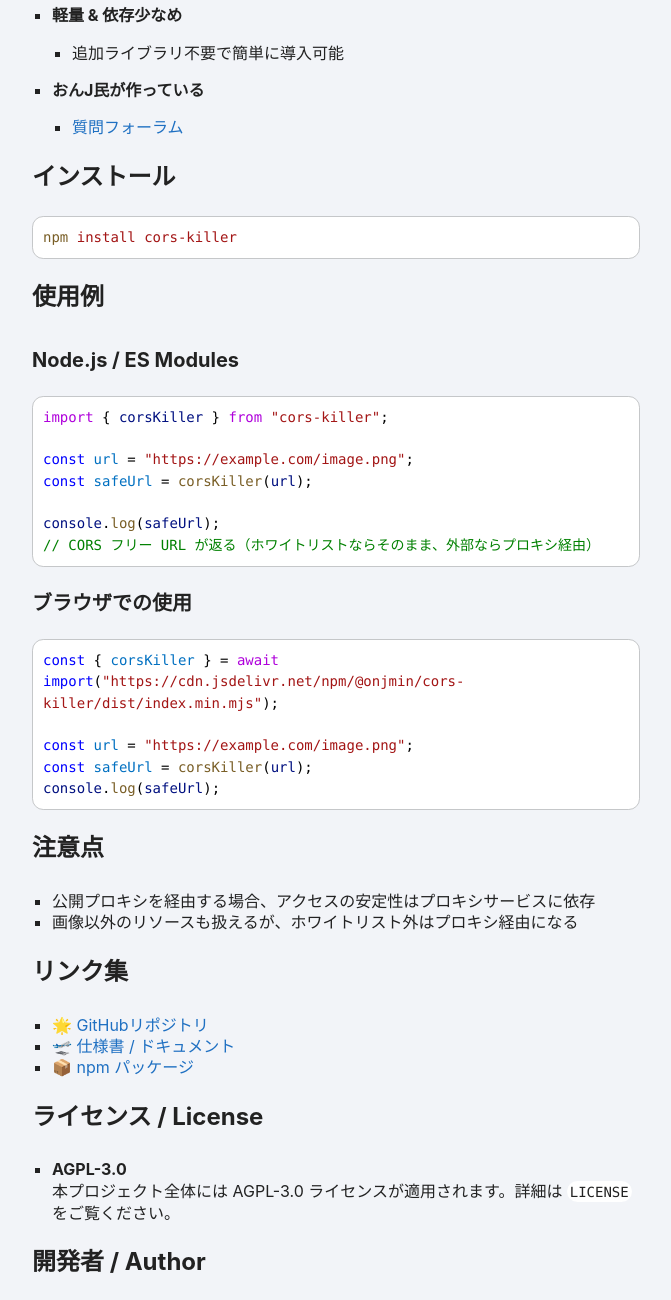
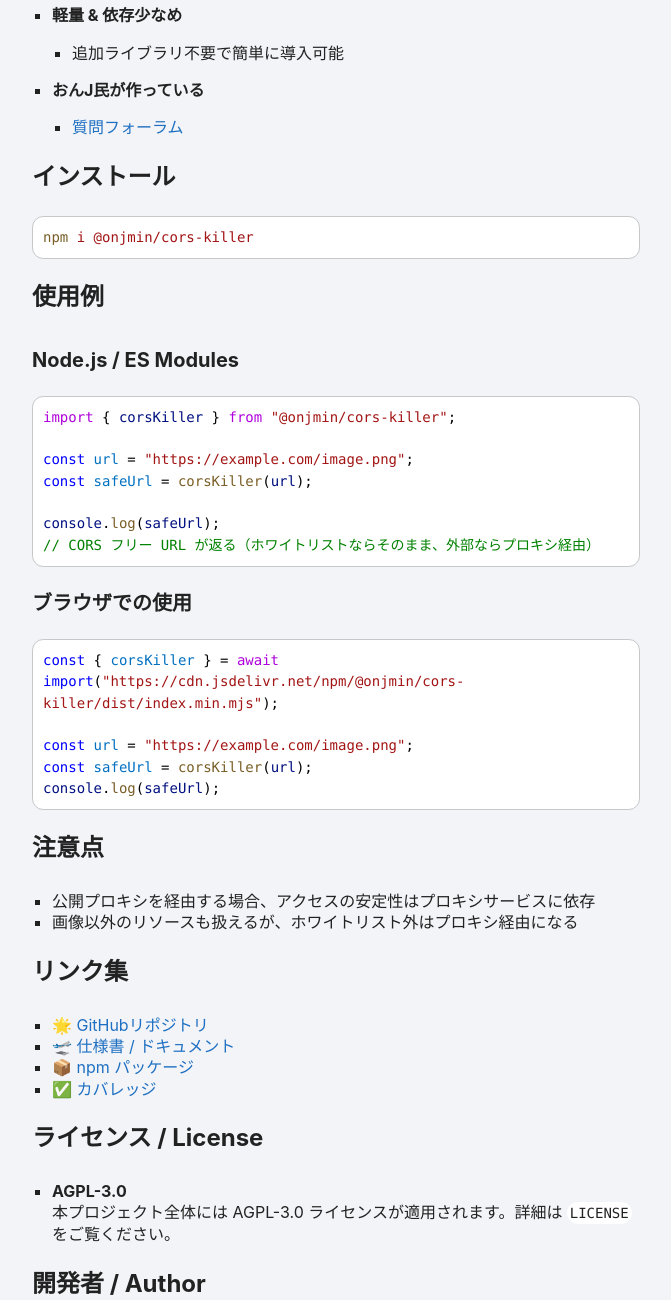
Before and after one commit to onjmin/cors-killer, a plain HTML site: page index.html in a window 1280 px wide. Shown: the part 603-1903 px from the top of the page, without its empty margins (272-943 px from the left). Drawn offline with Linux system fonts and the light colour scheme.

Commit message:
deploy: 96607489fd2dfff84a3da583192de679357ae43c

```diff
--- a/index.html
+++ b/index.html
@@ -31,10 +31,10 @@
 </ul>
 </li>
 </ul>
-<h2 id="インストール" class="tsd-anchor-link">インストール<a href="#インストール" aria-label="Permalink" class="tsd-anchor-icon"><svg viewBox="0 0 24 24" aria-hidden="true"><use href="assets/icons.svg#icon-anchor"></use></svg></a></h2><pre><code class="sh"><span class="hl-0">npm</span><span class="hl-1"> </span><span class="hl-2">install</span><span class="hl-1"> </span><span class="hl-2">cors-killer</span>
+<h2 id="インストール" class="tsd-anchor-link">インストール<a href="#インストール" aria-label="Permalink" class="tsd-anchor-icon"><svg viewBox="0 0 24 24" aria-hidden="true"><use href="assets/icons.svg#icon-anchor"></use></svg></a></h2><pre><code class="sh"><span class="hl-0">npm</span><span class="hl-1"> </span><span class="hl-2">i</span><span class="hl-1"> </span><span class="hl-2">@onjmin/cors-killer</span>
 </code><button type="button">Copy</button></pre>
 
-<h2 id="使用例" class="tsd-anchor-link">使用例<a href="#使用例" aria-label="Permalink" class="tsd-anchor-icon"><svg viewBox="0 0 24 24" aria-hidden="true"><use href="assets/icons.svg#icon-anchor"></use></svg></a></h2><h3 id="nodejs--es-modules" class="tsd-anchor-link">Node.js / ES Modules<a href="#nodejs--es-modules" aria-label="Permalink" class="tsd-anchor-icon"><svg viewBox="0 0 24 24" aria-hidden="true"><use href="assets/icons.svg#icon-anchor"></use></svg></a></h3><pre><code class="ts"><span class="hl-3">import</span><span class="hl-1"> { </span><span class="hl-4">corsKiller</span><span class="hl-1"> } </span><span class="hl-3">from</span><span class="hl-1"> </span><span class="hl-2">&quot;cors-killer&quot;</span><span class="hl-1">;</span><br/><br/><span class="hl-5">const</span><span class="hl-1"> </span><span class="hl-6">url</span><span class="hl-1"> = </span><span class="hl-2">&quot;https://example.com/image.png&quot;</span><span class="hl-1">;</span><br/><span class="hl-5">const</span><span class="hl-1"> </span><span class="hl-6">safeUrl</span><span class="hl-1"> = </span><span class="hl-0">corsKiller</span><span class="hl-1">(</span><span class="hl-4">url</span><span class="hl-1">);</span><br/><br/><span class="hl-4">console</span><span class="hl-1">.</span><span class="hl-0">log</span><span class="hl-1">(</span><span class="hl-4">safeUrl</span><span class="hl-1">);</span><br/><span class="hl-7">// CORS フリー URL が返る（ホワイトリストならそのまま、外部ならプロキシ経由）</span>
+<h2 id="使用例" class="tsd-anchor-link">使用例<a href="#使用例" aria-label="Permalink" class="tsd-anchor-icon"><svg viewBox="0 0 24 24" aria-hidden="true"><use href="assets/icons.svg#icon-anchor"></use></svg></a></h2><h3 id="nodejs--es-modules" class="tsd-anchor-link">Node.js / ES Modules<a href="#nodejs--es-modules" aria-label="Permalink" class="tsd-anchor-icon"><svg viewBox="0 0 24 24" aria-hidden="true"><use href="assets/icons.svg#icon-anchor"></use></svg></a></h3><pre><code class="ts"><span class="hl-3">import</span><span class="hl-1"> { </span><span class="hl-4">corsKiller</span><span class="hl-1"> } </span><span class="hl-3">from</span><span class="hl-1"> </span><span class="hl-2">&quot;@onjmin/cors-killer&quot;</span><span class="hl-1">;</span><br/><br/><span class="hl-5">const</span><span class="hl-1"> </span><span class="hl-6">url</span><span class="hl-1"> = </span><span class="hl-2">&quot;https://example.com/image.png&quot;</span><span class="hl-1">;</span><br/><span class="hl-5">const</span><span class="hl-1"> </span><span class="hl-6">safeUrl</span><span class="hl-1"> = </span><span class="hl-0">corsKiller</span><span class="hl-1">(</span><span class="hl-4">url</span><span class="hl-1">);</span><br/><br/><span class="hl-4">console</span><span class="hl-1">.</span><span class="hl-0">log</span><span class="hl-1">(</span><span class="hl-4">safeUrl</span><span class="hl-1">);</span><br/><span class="hl-7">// CORS フリー URL が返る（ホワイトリストならそのまま、外部ならプロキシ経由）</span>
 </code><button type="button">Copy</button></pre>
 
 <h3 id="ブラウザでの使用" class="tsd-anchor-link">ブラウザでの使用<a href="#ブラウザでの使用" aria-label="Permalink" class="tsd-anchor-icon"><svg viewBox="0 0 24 24" aria-hidden="true"><use href="assets/icons.svg#icon-anchor"></use></svg></a></h3><pre><code class="js"><span class="hl-5">const</span><span class="hl-1"> { </span><span class="hl-6">corsKiller</span><span class="hl-1"> } = </span><span class="hl-3">await</span><span class="hl-1"> </span><span class="hl-5">import</span><span class="hl-1">(</span><span class="hl-2">&quot;https://cdn.jsdelivr.net/npm/@onjmin/cors-killer/dist/index.min.mjs&quot;</span><span class="hl-1">);</span><br/><br/><span class="hl-5">const</span><span class="hl-1"> </span><span class="hl-6">url</span><span class="hl-1"> = </span><span class="hl-2">&quot;https://example.com/image.png&quot;</span><span class="hl-1">;</span><br/><span class="hl-5">const</span><span class="hl-1"> </span><span class="hl-6">safeUrl</span><span class="hl-1"> = </span><span class="hl-0">corsKiller</span><span class="hl-1">(</span><span class="hl-4">url</span><span class="hl-1">);</span><br/><span class="hl-4">console</span><span class="hl-1">.</span><span class="hl-0">log</span><span class="hl-1">(</span><span class="hl-4">safeUrl</span><span class="hl-1">);</span>
@@ -48,6 +48,7 @@
 <li>🌟 <a href="https://github.com/onjmin/cors-killer">GitHubリポジトリ</a></li>
 <li>🛫 <a href="https://onjmin.github.io/cors-killer">仕様書 / ドキュメント</a></li>
 <li>📦 <a href="https://www.npmjs.com/package/@onjmin/cors-killer">npm パッケージ</a></li>
+<li>✅ <a href="https://onjmin.github.io/cors-killer/coverage">カバレッジ</a></li>
 </ul>
 <h2 id="ライセンス--license" class="tsd-anchor-link">ライセンス / License<a href="#ライセンス--license" aria-label="Permalink" class="tsd-anchor-icon"><svg viewBox="0 0 24 24" aria-hidden="true"><use href="assets/icons.svg#icon-anchor"></use></svg></a></h2><ul>
 <li><strong>AGPL-3.0</strong><br>
```
Also changed, not shown: functions/corsKiller.html (+2 -2 lines).
